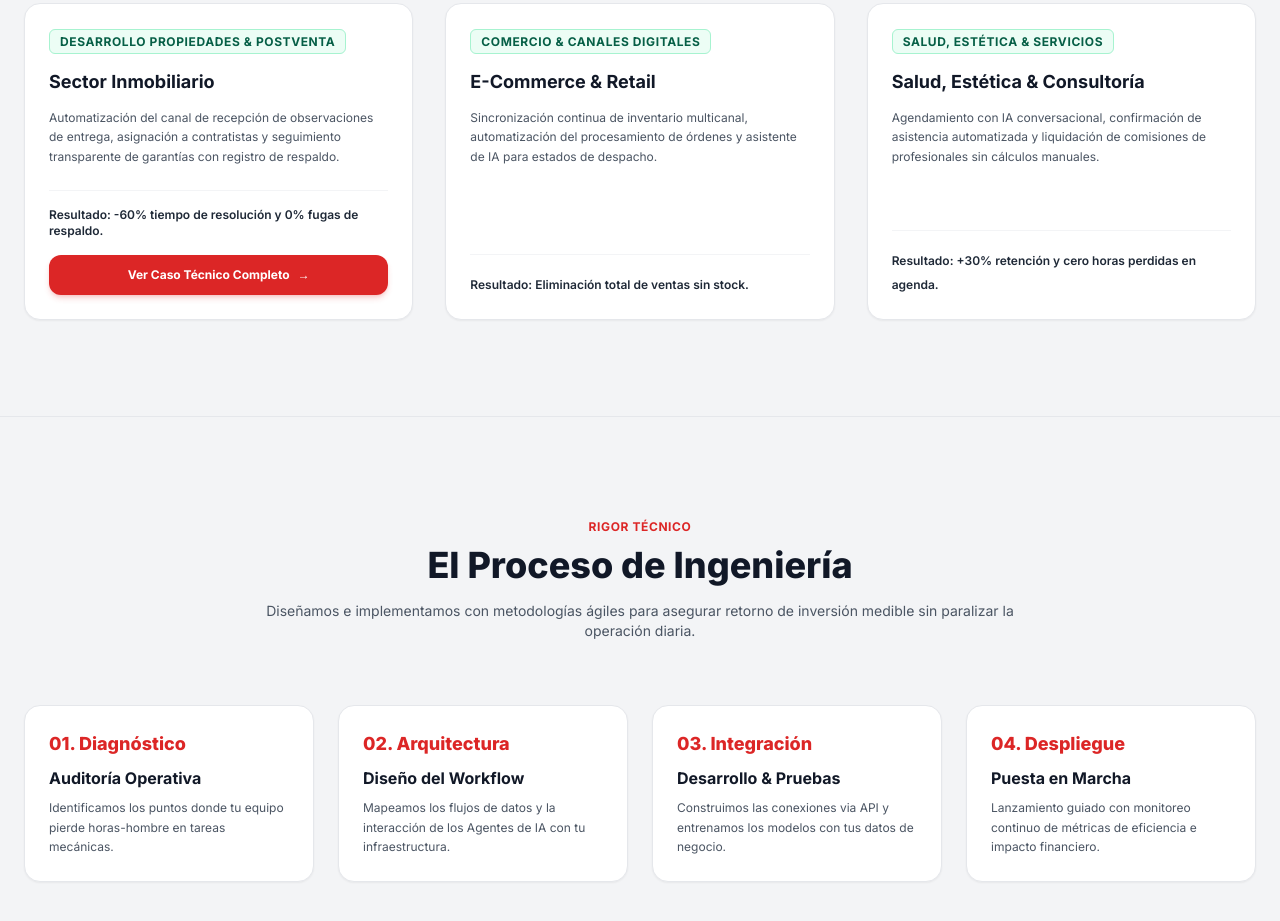
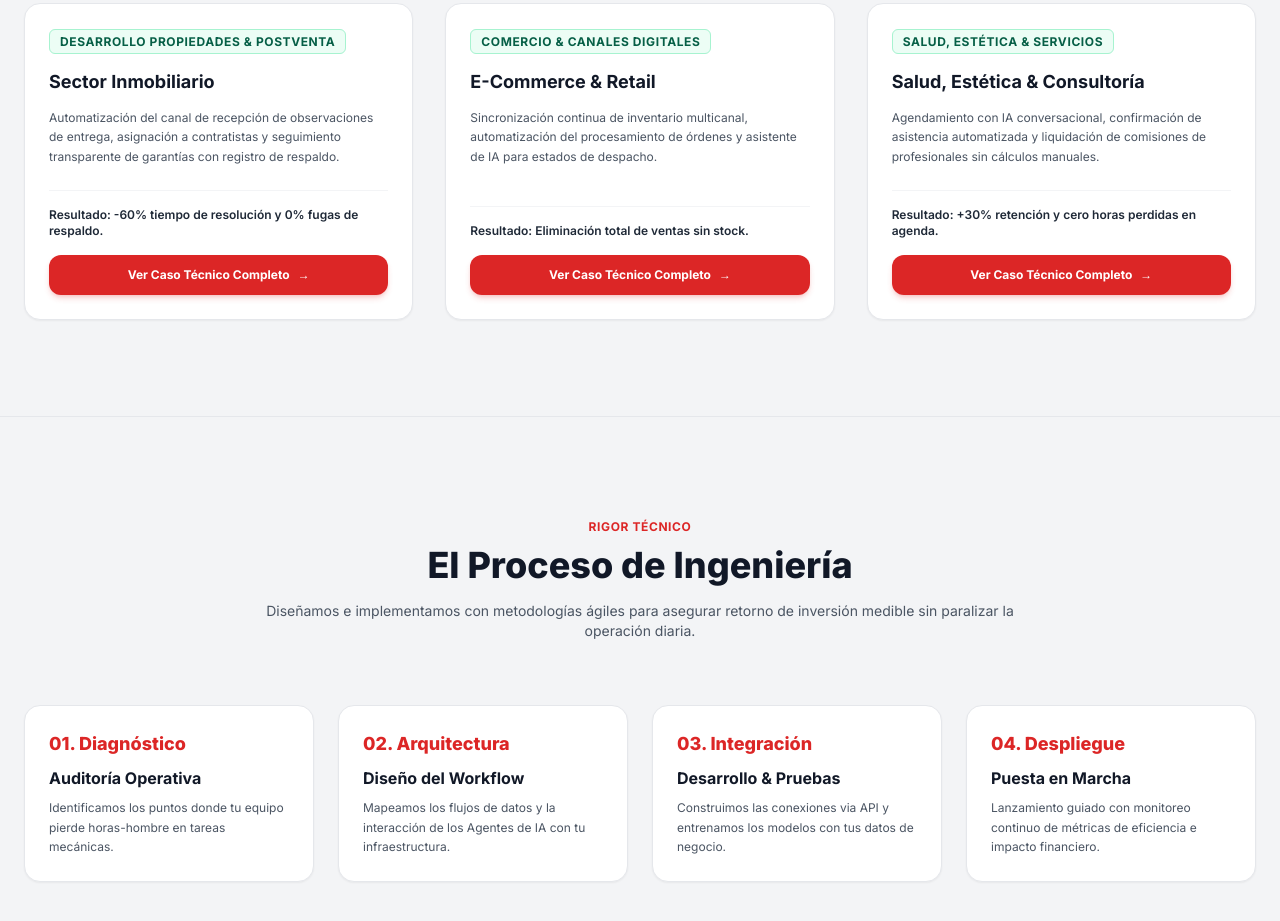
Before and after one commit to 8vaCBS/strata_factory, a plain HTML site: page index.html in a window 1280 px wide. Shown: the part 2520-3441 px from the top of the page. Drawn offline with nearby package versions, Linux system fonts and the light colour scheme.

Commit message:
Add files via upload

```diff
--- a/index.html
+++ b/index.html
@@ -251,7 +251,7 @@
             </div>
 
             <div class="grid grid-cols-1 md:grid-cols-3 gap-8">
-                <!-- Case 1 (Real Estate with solid red CTA button) -->
+                <!-- Case 1: Inmobiliaria -->
                 <div class="bg-white rounded-2xl border border-gray-200 p-6 flex flex-col justify-between shadow-sm hover:shadow-md transition-all">
                     <div>
                         <span class="text-xs font-bold text-emerald-800 uppercase tracking-wider bg-emerald-50 border border-emerald-200 px-2.5 py-1 rounded-md">Desarrollo Propiedades & Postventa</span>
@@ -270,7 +270,7 @@
                     </div>
                 </div>
 
-                <!-- Case 2 -->
+                <!-- Case 2: E-Commerce & Retail -->
                 <div class="bg-white rounded-2xl border border-gray-200 p-6 flex flex-col justify-between shadow-sm hover:shadow-md transition-all">
                     <div>
                         <span class="text-xs font-bold text-emerald-800 uppercase tracking-wider bg-emerald-50 border border-emerald-200 px-2.5 py-1 rounded-md">Comercio & Canales Digitales</span>
@@ -279,12 +279,17 @@
                             Sincronización continua de inventario multicanal, automatización del procesamiento de órdenes y asistente de IA para estados de despacho.
                         </p>
                     </div>
-                    <div class="mt-6 pt-4 border-t border-gray-100">
-                        <span class="text-xs text-gray-800 font-semibold">Resultado: Eliminación total de ventas sin stock.</span>
+                    <div class="mt-6 pt-4 border-t border-gray-100 space-y-4">
+                        <span class="text-xs text-gray-800 font-semibold block">Resultado: Eliminación total de ventas sin stock.</span>
+                        <a href="/casos/ecommerce"
+                           class="inline-flex items-center justify-center gap-2 w-full bg-red-600 text-white font-bold hover:bg-red-700 px-4 py-3 rounded-xl text-xs transition-all shadow-md shadow-red-600/20">
+                            <span>Ver Caso Técnico Completo</span>
+                            <span>→</span>
+                        </a>
                     </div>
                 </div>
 
-                <!-- Case 3 -->
+                <!-- Case 3: Salud, Estética & Consultoría -->
                 <div class="bg-white rounded-2xl border border-gray-200 p-6 flex flex-col justify-between shadow-sm hover:shadow-md transition-all">
                     <div>
                         <span class="text-xs font-bold text-emerald-800 uppercase tracking-wider bg-emerald-50 border border-emerald-200 px-2.5 py-1 rounded-md">Salud, Estética & Servicios</span>
@@ -293,8 +298,13 @@
                             Agendamiento con IA conversacional, confirmación de asistencia automatizada y liquidación de comisiones de profesionales sin cálculos manuales.
                         </p>
                     </div>
-                    <div class="mt-6 pt-4 border-t border-gray-100">
-                        <span class="text-xs text-gray-800 font-semibold">Resultado: +30% retención y cero horas perdidas en agenda.</span>
+                    <div class="mt-6 pt-4 border-t border-gray-100 space-y-4">
+                        <span class="text-xs text-gray-800 font-semibold block">Resultado: +30% retención y cero horas perdidas en agenda.</span>
+                        <a href="/casos/salud"
+                           class="inline-flex items-center justify-center gap-2 w-full bg-red-600 text-white font-bold hover:bg-red-700 px-4 py-3 rounded-xl text-xs transition-all shadow-md shadow-red-600/20">
+                            <span>Ver Caso Técnico Completo</span>
+                            <span>→</span>
+                        </a>
                     </div>
                 </div>
             </div>
```
